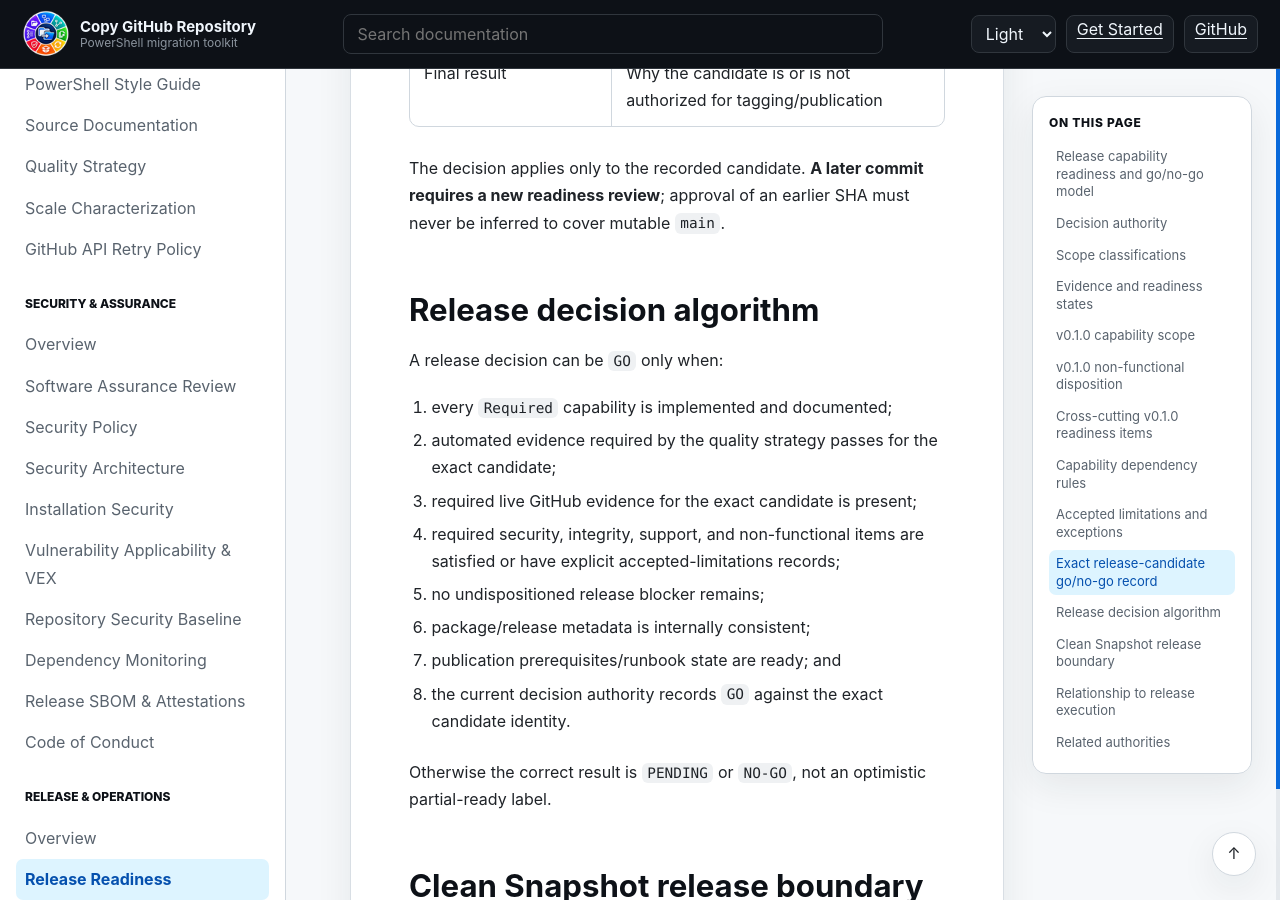
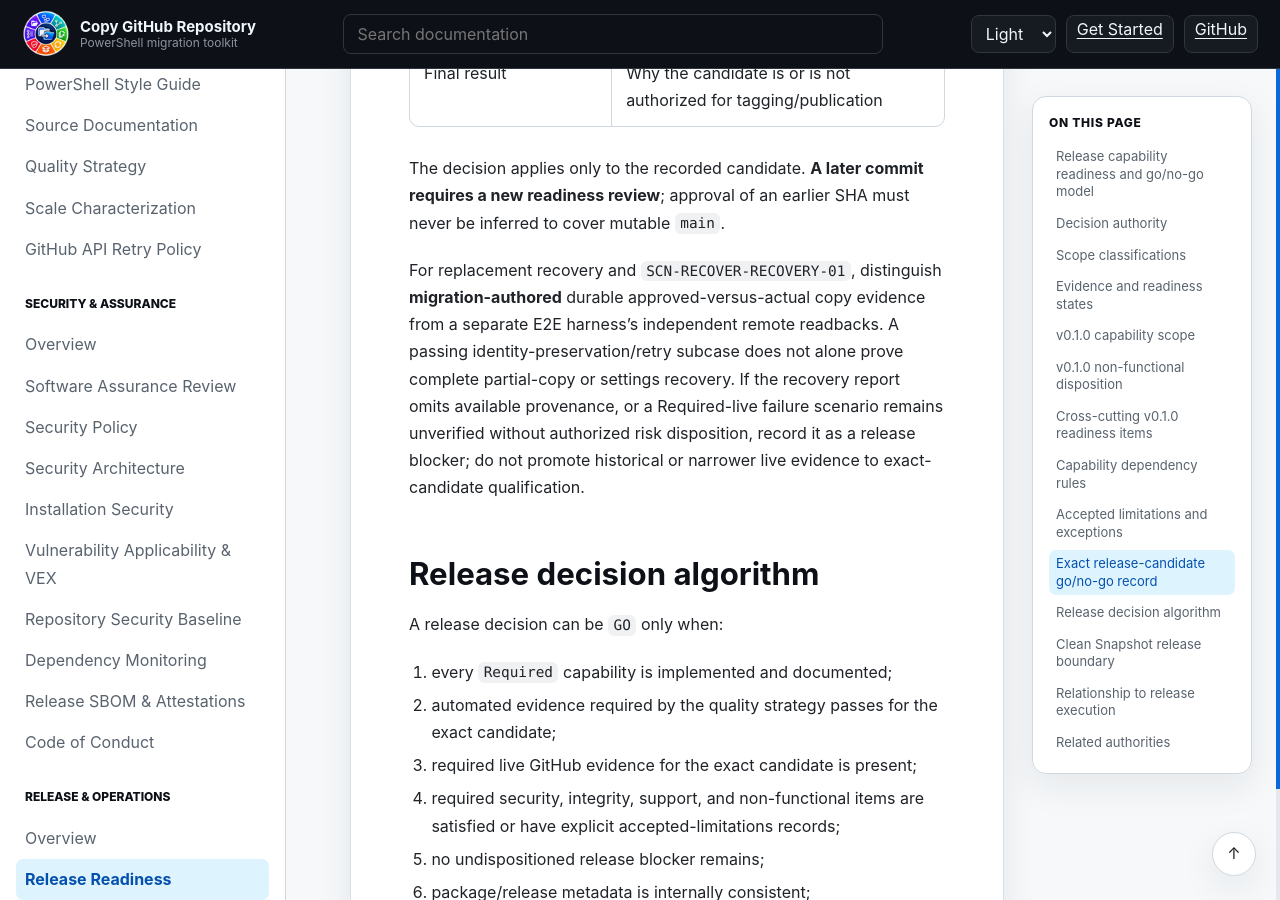
Before and after one commit to infoconex/copy-github-repo, a Jekyll site: the page built from docs/release/release-readiness.md, in a window 1280 px wide and 900 px high, scrolled down 12287 px. Built offline with Jekyll 4.4.1, drawn with Linux system fonts in a browser that asks for light colours.

Commit message:
docs: require migration-authored recovery provenance in release evidence (#175)

```diff
--- a/docs/release/release-readiness.md
+++ b/docs/release/release-readiness.md
@@ -154,6 +154,8 @@ Before tagging/publishing, create or update a release-specific record containing
 
 The decision applies only to the recorded candidate. **A later commit requires a new readiness review**; approval of an earlier SHA must never be inferred to cover mutable `main`.
 
+For replacement recovery and `SCN-RECOVER-RECOVERY-01`, distinguish **migration-authored** durable approved-versus-actual copy evidence from a separate E2E harness's independent remote readbacks. A passing identity-preservation/retry subcase does not alone prove complete partial-copy or settings recovery. If the recovery report omits available provenance, or a Required-live failure scenario remains unverified without authorized risk disposition, record it as a release blocker; do not promote historical or narrower live evidence to exact-candidate qualification.
+
 ## Release decision algorithm
 
 A release decision can be `GO` only when:
```
